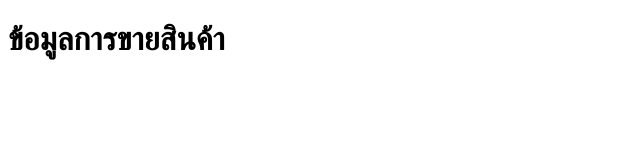
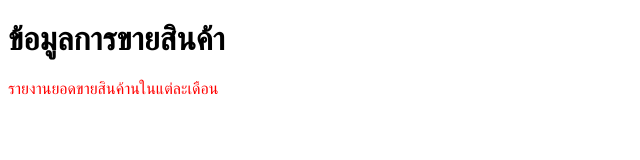
Before and after one commit to peerapattop/GitHub-Example, a plain HTML site: page index.html in a window 1280 px wide. Shown: the whole page, without its empty margins (0-640 px from the left). Drawn offline with Linux system fonts and the light colour scheme.

Commit message:
add report sale

```diff
--- a/index.html
+++ b/index.html
@@ -5,8 +5,14 @@
     <meta http-equiv="X-UA-Compatible" content="IE=edge">
     <meta name="viewport" content="width=device-width, initial-scale=1.0">
     <title>Document</title>
+    <style>
+        p{
+            color: red;
+        }
+    </style>
 </head>
 <body>
     <h1>ข้อมูลการขายสินค้า</h1>
+    <p>รายงานยอดขายสินค้านในแต่ละเดือน</p>
 </body>
 </html>
```
